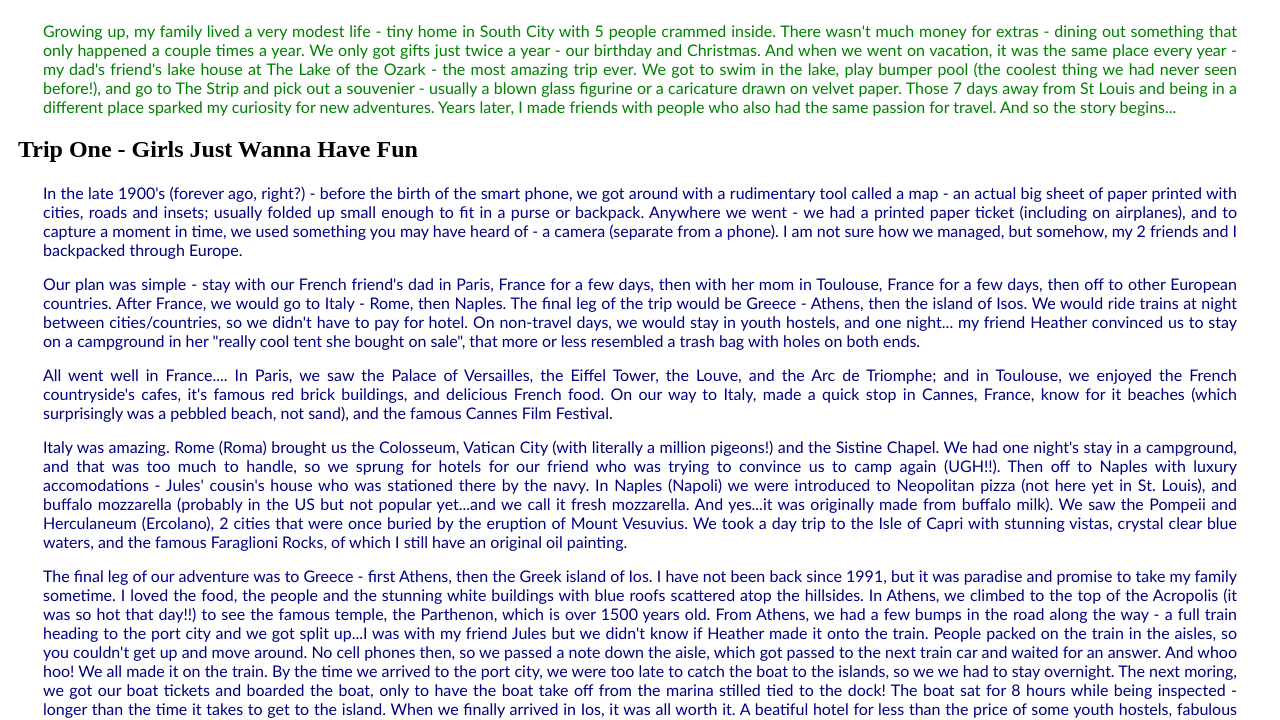
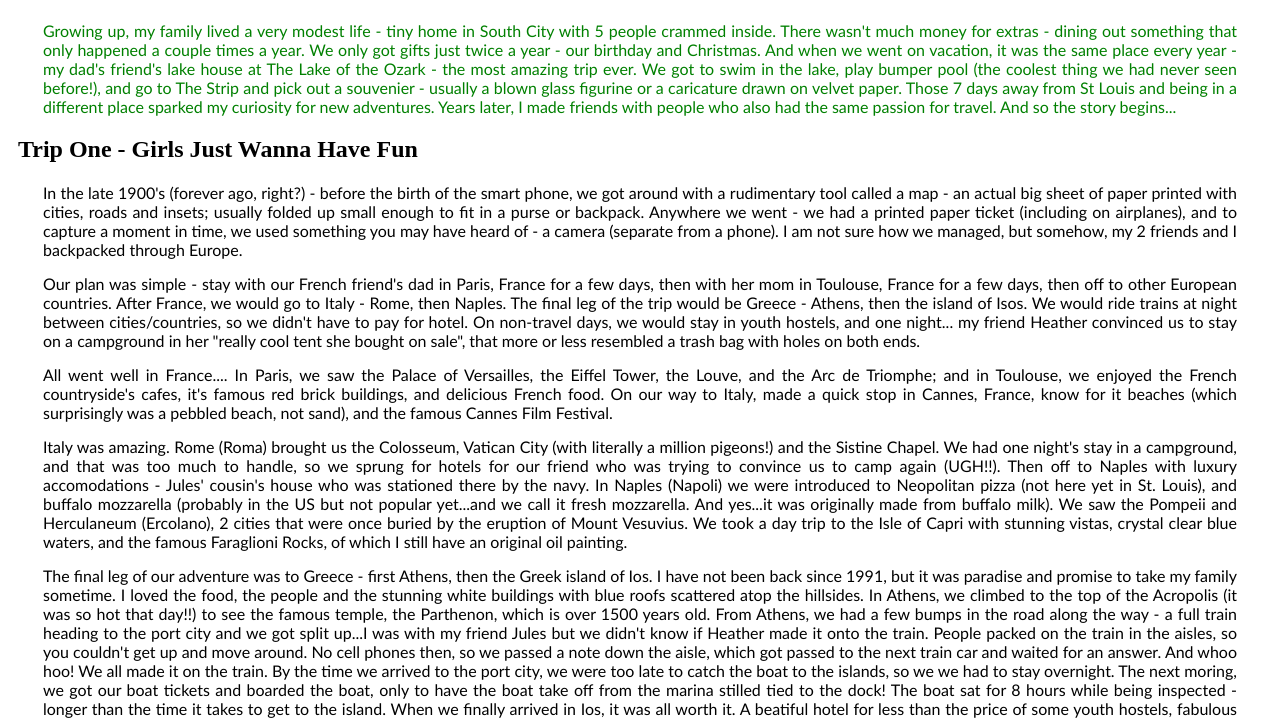
Before and after one commit to AccessPlus-FullTimeWebDev-Jan2023/js-assignment-4-html-me-something-lasch02, a website: page index.html in a window 1280 px wide. Shown: the part 79-799 px from the top of the page. Drawn offline with Linux system fonts and the light colour scheme; files whose address does not match are found by name.

Commit message:
removed blue font color

```diff
--- a/styles.css
+++ b/styles.css
@@ -38,7 +38,6 @@
   }
 
   p {
-    color: navy;
     font-family: calibri;
   }
 
```
